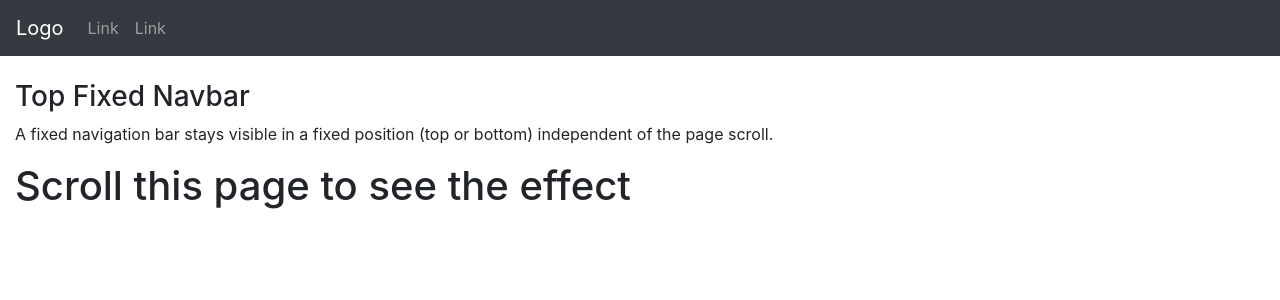
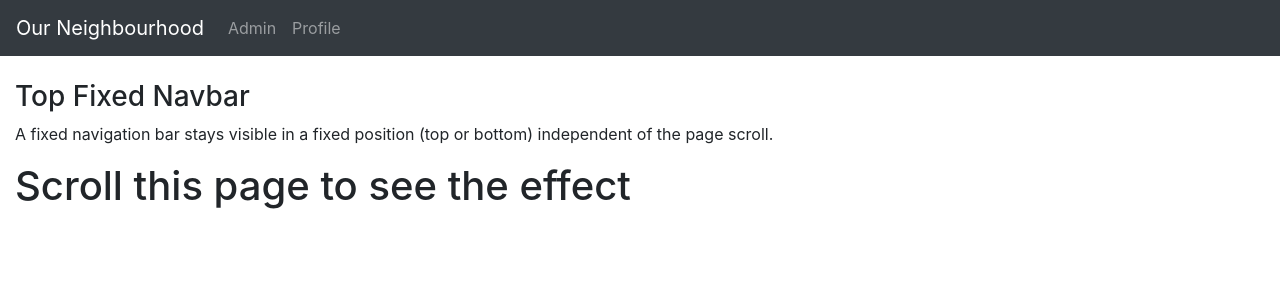
Before and after one commit to derriqo/Our-Neighbourhood, a Django app: page / in a window 1280 px wide. Shown: the top 300 px of the page. Run offline with Django 3.2, Linux system fonts and the light colour scheme; parts of the project's set-up code (start-up, migrations or seed data) failed here and were passed over; some libraries are stand-ins or nearby versions.

Commit message:
linked css .

```diff
--- a/community/models.py
+++ b/community/models.py
@@ -14,11 +14,11 @@ class Profile(models.Model):
     bio = models.CharField(max_length = 100)
     profile_pic = models.ImageField(upload_to='profile/')
     neighbourhood = models.ForeignKey('Neighbourhood',blank=True,null=True)
-    contact =models.CharField(max_length=100,bank=True)
+    contact =models.CharField(max_length=100,blank=True)
 
 class Bussiness(models.Model):
     photo = models.ImageField(upload_to='bussiness/',default='bussiness/bdefault.jpg')
-    name = models.CharField(max_length)
+    name = models.CharField(max_length=30)
     user = models.ForeignKey(User)
     neighbourhood = models.ForeignKey('Neighbourhood',related_name='business')
     email = models.CharField(max_length=30)
--- a/community/templates/base.html
+++ b/community/templates/base.html
@@ -1,3 +1,5 @@
+{% load bootstrap4 %}
+{% load static %}
 <!DOCTYPE html>
 <html lang="en">
 <head>
@@ -17,17 +19,22 @@
           <script src="https://ajax.googleapis.com/ajax/libs/jquery/3.3.1/jquery.min.js"></script>
           <script src="https://cdnjs.cloudflare.com/ajax/libs/popper.js/1.14.7/umd/popper.min.js"></script>
           <script src="https://maxcdn.bootstrapcdn.com/bootstrap/4.3.1/js/bootstrap.min.js"></script>
+          {% block styles %}
+          {% bootstrap_css %}
+          <link rel="stylesheet" href="{% static 'css/styles.css' %}">
+        {% endblock %}
+
         </head>
         <body style="height:1500px">
 
         <nav class="navbar navbar-expand-sm bg-dark navbar-dark fixed-top">
-          <a class="navbar-brand" href="#">Logo</a>
+          <a class="navbar-brand" href="#">Our Neighbourhood</a>
           <ul class="navbar-nav">
             <li class="nav-item">
-              <a class="nav-link" href="#">Link</a>
+              <a class="nav-link" href="">Admin</a>
             </li>
             <li class="nav-item">
-              <a class="nav-link" href="#">Link</a>
+              <a class="nav-link" href="#">Profile</a>
             </li>
           </ul>
         </nav>
```
